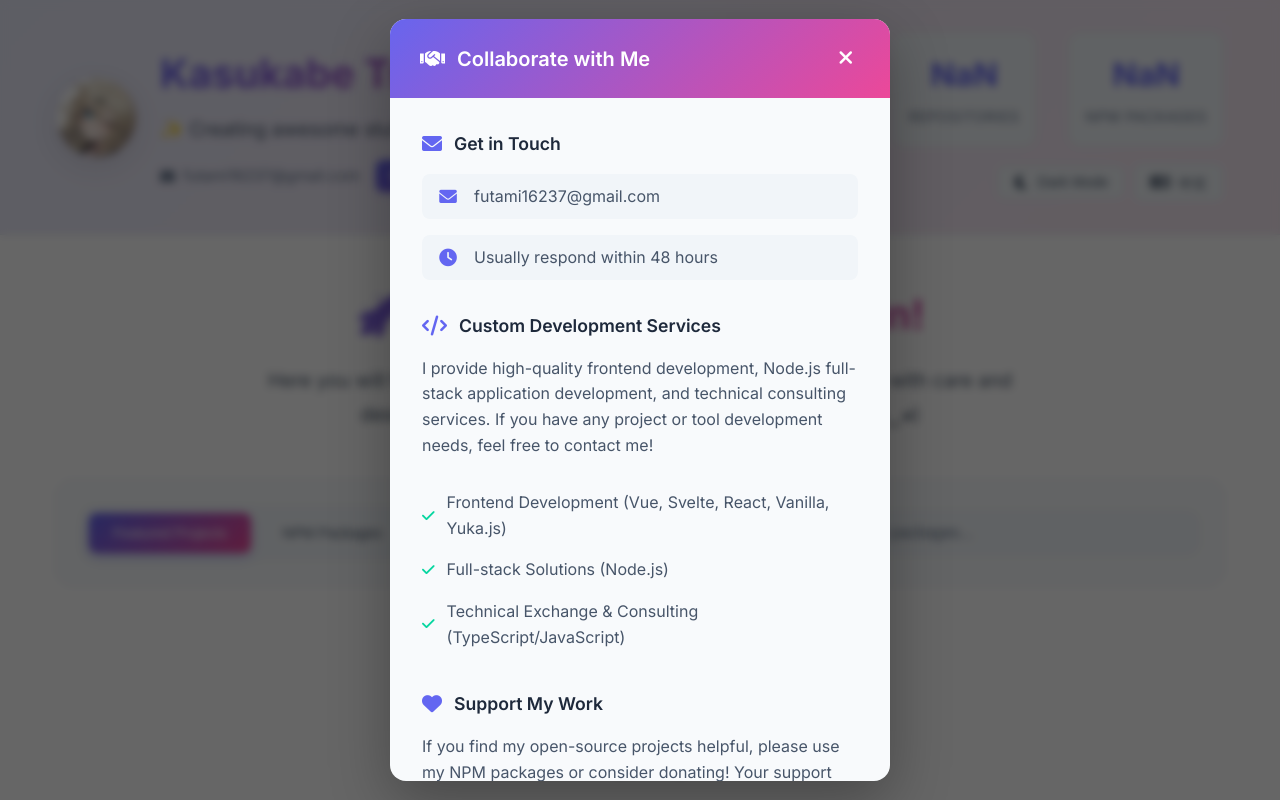
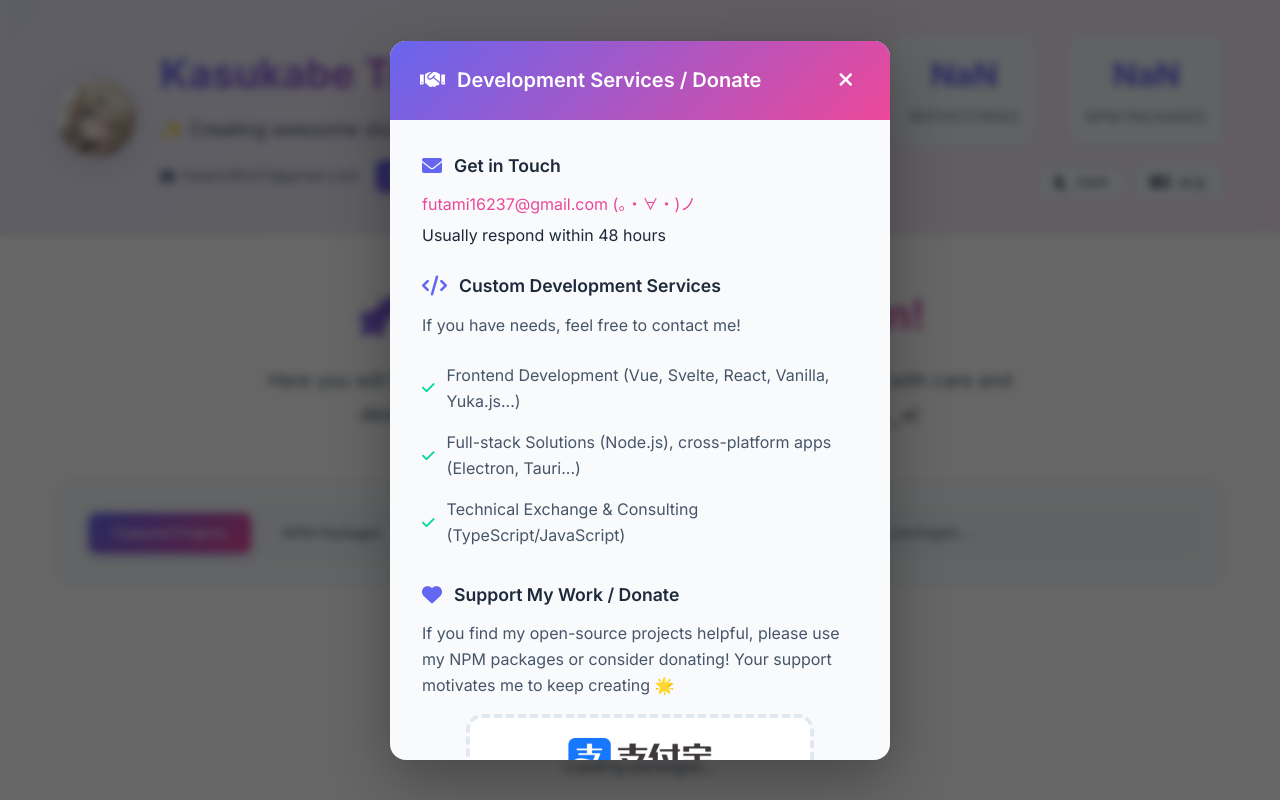
Before and after one commit to baendlorel/baendlorel.github.io, a Svelte app: page / in a window 1280 px wide. Both pictures are taken after a click on the button "Development Services / Donate". Shown: the top 800 px of the page. Built offline with nearby package versions, Linux system fonts and the light colour scheme.

Commit message:
feat: 完善了打赏页面，现在可以滚动了； 修改若干文案，详细修改赞助、工作文案；

```diff
--- a/src/common/i18n.ts
+++ b/src/common/i18n.ts
@@ -28,8 +28,8 @@ const zh = {
 
   toggleTheme: '切换主题',
   toggleLanguage: '切换语言',
-  darkMode: '暗色模式',
-  lightMode: '亮色模式',
+  darkMode: 'Dark',
+  lightMode: 'Light',
 
   builtWith: '使用',
   and: '和',
@@ -39,18 +39,18 @@ const zh = {
   tryAgain: '重试',
 
   // Contact Dialog
-  collaborateWithMe: '与我合作',
+  collaborateWithMe: '开发服务 / 打赏支持',
   collaborate: '开发服务 / 打赏',
   customDevelopment: '定制开发服务',
-  developmentDescription:
-    '我提供高质量的前端开发、Node.js全栈应用开发和技术咨询服务。如果您有项目、小工具的开发需求，欢迎联系我！',
-  frontendDev: '前端开发（Vue、Svelte、React、Vanilla、Yuka.js）',
-  fullstackDev: '全栈方案（Node.js）',
+  developmentDescription: '提供高质量开发服务，如果您有需求，欢迎联系我！',
+  frontendDev: '前端开发（Vue、Svelte、React、Vanilla、Yuka.js...）',
+  fullstackDev: '全栈方案（Node.js），跨平台应用（Electron、Tauri...）',
   techConsulting: '技术交流学习、咨询（TypeScript/JavaScript）',
-  supportMyWork: '支持我的工作',
+  supportMyWork: '支持我的作品 / 打赏',
   supportDescription:
     '如果您觉得我的开源项目对您有帮助，欢迎使用我的NPM包或打赏支持！您的支持是我继续创作的动力 🌟',
-  getInTouch: '联系方式',
+  getInTouch: '联系',
+  mailMeNow: '点击此处给我发邮件',
   responseTime: '通常48小时内回复',
 };
 
@@ -81,8 +81,8 @@ const en = {
 
   toggleTheme: 'Toggle Theme',
   toggleLanguage: 'Switch Language',
-  darkMode: 'Dark Mode',
-  lightMode: 'Light Mode',
+  darkMode: 'Dark',
+  lightMode: 'Light',
 
   builtWith: 'Built with',
   and: 'and',
@@ -92,18 +92,18 @@ const en = {
   tryAgain: 'Try Again',
 
   // Contact Dialog
-  collaborateWithMe: 'Collaborate with Me',
+  collaborateWithMe: 'Development Services / Donate',
   collaborate: 'Development Services / Donate',
   customDevelopment: 'Custom Development Services',
-  developmentDescription:
-    'I provide high-quality frontend development, Node.js full-stack application development, and technical consulting services. If you have any project or tool development needs, feel free to contact me!',
-  frontendDev: 'Frontend Development (Vue, Svelte, React, Vanilla, Yuka.js)',
-  fullstackDev: 'Full-stack Solutions (Node.js)',
+  developmentDescription: 'If you have needs, feel free to contact me!',
+  frontendDev: 'Frontend Development (Vue, Svelte, React, Vanilla, Yuka.js...)',
+  fullstackDev: 'Full-stack Solutions (Node.js), cross-platform apps (Electron, Tauri...)',
   techConsulting: 'Technical Exchange & Consulting (TypeScript/JavaScript)',
-  supportMyWork: 'Support My Work',
+  supportMyWork: 'Support My Work / Donate',
   supportDescription:
     'If you find my open-source projects helpful, please use my NPM packages or consider donating! Your support motivates me to keep creating 🌟',
   getInTouch: 'Get in Touch',
+  mailMeNow: 'Click here to Mail Me Now',
   responseTime: 'Usually respond within 48 hours',
 } satisfies typeof zh;
 
@@ -118,7 +118,7 @@ const createLanguageStore = () => {
       persis.save(KEY, newLang);
       window.location.reload();
     },
-    t: (lorem) => dict[lorem],
+    t: (lorem: keyof typeof zh) => dict[lorem],
     lang,
   };
 };
--- a/src/lib/ContactDialog.svelte
+++ b/src/lib/ContactDialog.svelte
@@ -46,21 +46,20 @@
       </button>
     </header>
 
+    <div class="dialog-body-wrapper">
       <div class="dialog-body">
         <div class="contact-section">
           <div class="section-header">
             <i class="fas fa-envelope"></i>
-          <h3>{t('getInTouch')}</h3>
+            <h3>
+              {t('getInTouch')}
+            </h3>
           </div>
           <div class="contact-methods">
             <a href="mailto:futami16237@gmail.com" class="contact-method">
-            <i class="fas fa-envelope"></i>
-            <span>futami16237@gmail.com</span>
+              futami16237@gmail.com (。・∀・)ノ
             </a>
-          <div class="contact-method">
-            <i class="fas fa-clock"></i>
             <span>{t('responseTime')}</span>
-          </div>
           </div>
         </div>
         <div class="collaboration-section">
@@ -77,7 +76,6 @@
             <li><i class="fas fa-check"></i> {t('techConsulting')}</li>
           </ul>
         </div>
-
         <div class="support-section">
           <div class="section-header">
             <i class="fas fa-heart"></i>
@@ -89,6 +87,7 @@
 
           <div class="qr-code-container">
             <img src={zfb} alt="zfb-qr" style="width:100%" />
+          </div>
         </div>
       </div>
     </div>
@@ -202,16 +201,20 @@
     background: rgba(255, 255, 255, 0.2);
   }
 
+  .dialog-body-wrapper {
+    height: 80vh;
+    overflow-y: auto;
+  }
+
   .dialog-body {
     padding: 2rem;
-    overflow-y: auto;
     flex: 1;
   }
 
   .collaboration-section,
   .support-section,
   .contact-section {
-    margin-bottom: 2rem;
+    margin-bottom: 1.5rem;
   }
 
   .collaboration-section:last-child,
@@ -224,7 +227,7 @@
     display: flex;
     align-items: center;
     gap: 0.75rem;
-    margin-bottom: 1rem;
+    margin-bottom: 0.8rem;
   }
 
   .section-header i {
@@ -242,7 +245,7 @@
   .section-description {
     color: var(--text-secondary);
     line-height: 1.6;
-    margin-bottom: 1.5rem;
+    margin-bottom: 1rem;
   }
 
   .service-list {
@@ -269,44 +272,27 @@
     margin: auto;
     justify-content: center;
     width: 80%;
-    border: 2px dashed var(--border);
-    border-radius: 12px;
+    border: 4px dashed var(--border);
+    border-radius: 16px;
     overflow: hidden;
   }
 
   .contact-methods {
     display: flex;
     flex-direction: column;
-    gap: 1rem;
+    gap: 0.3rem;
   }
 
   .contact-method {
     display: flex;
-    align-items: center;
-    gap: 1rem;
-    padding: 0.6rem 1rem;
-    background: var(--surface-light);
-    border-radius: 8px;
+    color: var(--secondary-color);
     text-decoration: none;
-    color: var(--text-secondary);
     transition: all 0.3s ease;
   }
 
   .contact-method:hover {
-    background: var(--primary-color);
-    color: white;
-    transform: translateY(-1px);
-  }
-
-  .contact-method i {
     color: var(--primary-color);
-    font-size: 1.1rem;
-    width: 20px;
-    text-align: center;
-  }
-
-  .contact-method:hover i {
-    color: white;
+    text-decoration: underline;
   }
 
   @media (max-width: 768px) {
--- a/src/store/theme.ts
+++ b/src/store/theme.ts
@@ -10,16 +10,20 @@ const createThemeStore = () => {
   const saved = persis.load<Theme>(KEY) ?? 'light';
   const themeStore = writable<Theme>(saved);
 
+  const apply = (theme: string) => {
+    document.documentElement.setAttribute(KEY, theme);
+  };
+
   return {
     toggle: () => {
       themeStore.update((current) => {
         const newTheme = current === 'light' ? 'dark' : 'light';
         persis.save(KEY, newTheme);
-        document.body.setAttribute(KEY, newTheme);
+        apply(newTheme);
         return newTheme;
       });
     },
-    init: () => document.body.setAttribute(KEY, saved),
+    init: () => apply(saved),
     themeStore,
   };
 };
--- a/src/styles/app.css
+++ b/src/styles/app.css
@@ -7,7 +7,7 @@
   --transition-speed: 0.3s;
 }
 
-body[theme='dark'] {
+:root[theme='dark'] {
   --primary-color: #6366f1;
   --primary-dark: #4f46e5;
   --secondary-color: #ec4899;
@@ -23,7 +23,7 @@ body[theme='dark'] {
   --gradient: linear-gradient(135deg, var(--primary-color) 0%, var(--secondary-color) 100%);
 }
 
-body[theme='light'] {
+:root[theme='light'] {
   --primary-color: #6366f1;
   --primary-dark: #4f46e5;
   --secondary-color: #ec4899;
@@ -50,3 +50,45 @@ body[theme='light'] {
   margin: 0;
   padding: 0;
 }
+
+/* Custom global scrollbar styles */
+::-webkit-scrollbar {
+  width: 8px;
+  height: 8px;
+  background: transparent;
+}
+
+::-webkit-scrollbar-thumb {
+  border-radius: 99px;
+  background: var(--gradient);
+  min-height: 24px;
+}
+
+::-webkit-scrollbar-thumb:hover {
+  background: var(--gradient);
+}
+
+::-webkit-scrollbar-track {
+  background: transparent;
+  border-radius: 99px;
+}
+
+::-webkit-scrollbar-button {
+  display: none;
+  width: 0;
+  height: 0;
+  background: transparent;
+}
+/* Firefox */
+* {
+  scrollbar-width: thin;
+  scrollbar-color: var(--primary-color) var(--background);
+}
+
+/* Firefox thumb gradient workaround */
+@supports (scrollbar-color: red blue) {
+  html {
+    scrollbar-color: var(--primary-color) var(--background);
+    scrollbar-width: thin;
+  }
+}
```
Lines whose indentation alone changed are shown as unchanged.
